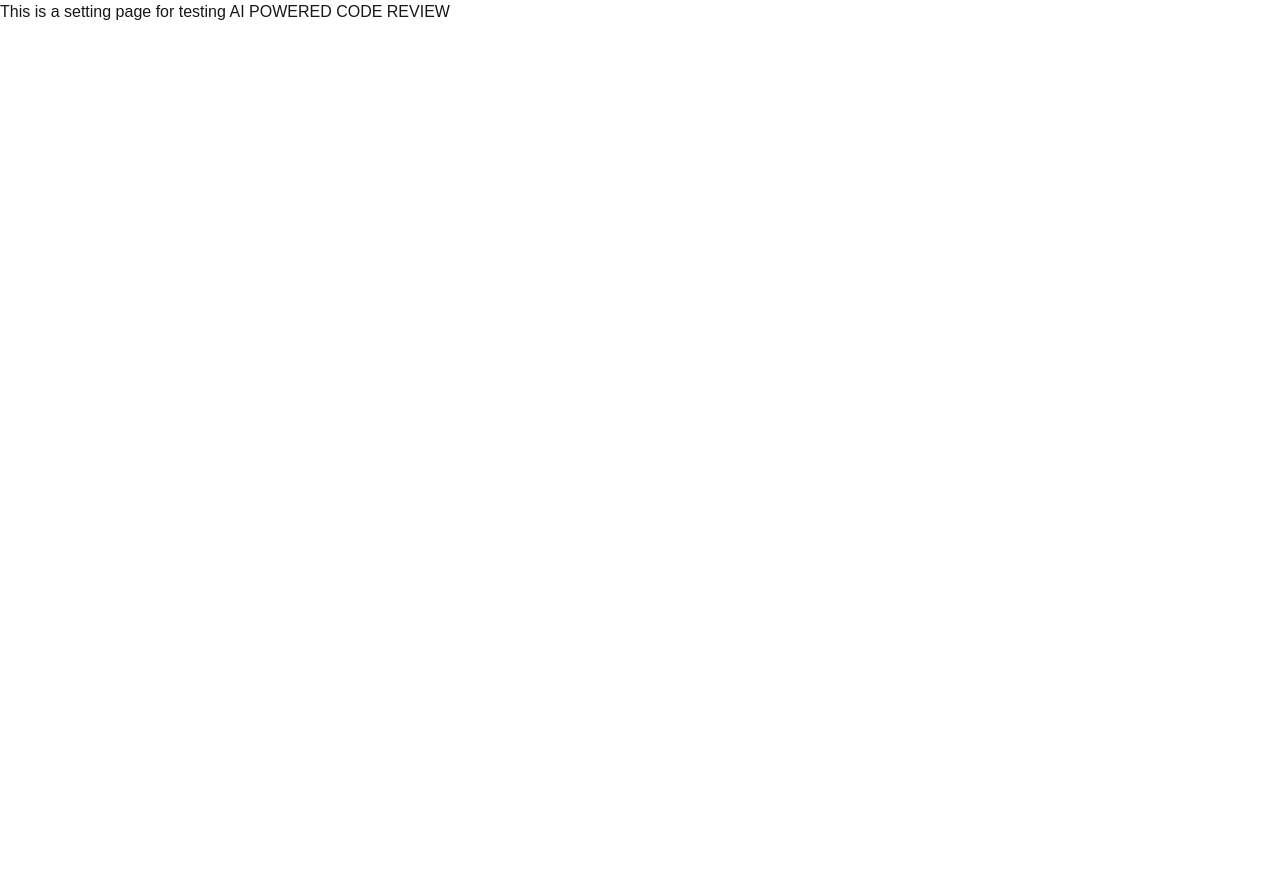
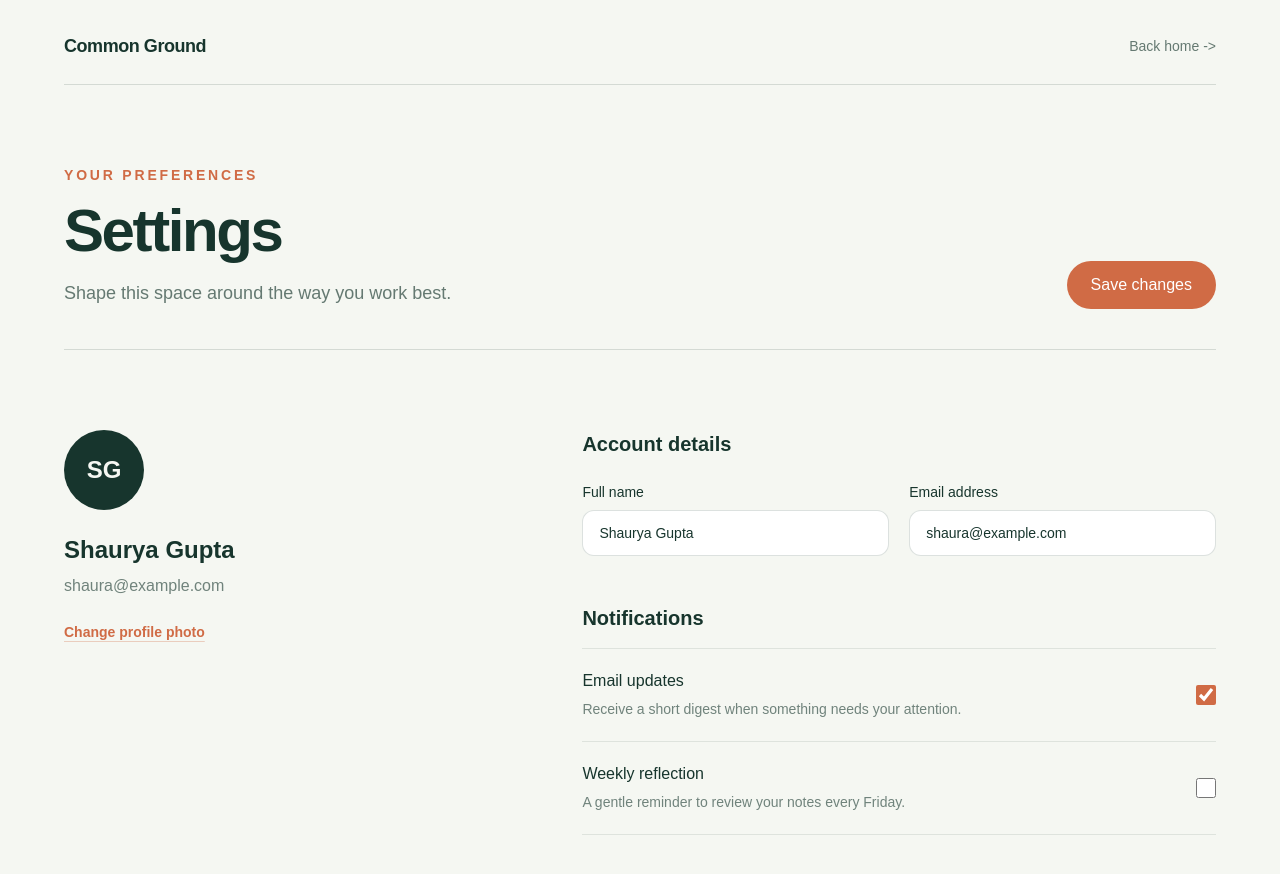
Before and after one commit to Shaurya9935/sample-project, a Next.js app: page /settings in a window 1280 px wide. Shown: the top 874 px of the page. Before the commit the page ends 800 px from the top, so only its background shows below. Built offline with nearby package versions, Linux system fonts and the light colour scheme.

Commit message:
Revamp SettingsPage component with enhanced layout, user preferences, and account details

```diff
--- a/app/settings/page.tsx
+++ b/app/settings/page.tsx
@@ -1,9 +1,90 @@
-import React from 'react'
+const settings = [
+  {
+    title: "Email updates",
+    description: "Receive a short digest when something needs your attention.",
+    checked: true,
+  },
+  {
+    title: "Weekly reflection",
+    description: "A gentle reminder to review your notes every Friday.",
+    checked: false,
+  },
+]
 
-const SettingsPage = () => {
+export default function SettingsPage() {
   return (
-    <div>This is a setting page for testing AI POWERED CODE REVIEW</div>
+    <main className="min-h-screen bg-[#f5f7f2] px-6 py-8 text-[#17352d] sm:px-10 lg:px-16">
+      <div className="mx-auto max-w-6xl">
+        <header className="flex items-center justify-between border-b border-[#17352d]/15 pb-6">
+          <a className="text-lg font-semibold tracking-tight" href="/home">
+            Common Ground
+          </a>
+          <a className="text-sm font-medium text-[#17352d]/65 transition-colors hover:text-[#d06b45]" href="/home">
+            Back home <span aria-hidden="true">-&gt;</span>
+          </a>
+        </header>
+
+        <section className="py-14 sm:py-20">
+          <p className="mb-4 text-sm font-semibold uppercase tracking-[0.2em] text-[#d06b45]">
+            Your preferences
+          </p>
+          <div className="flex flex-col justify-between gap-5 border-b border-[#17352d]/15 pb-10 sm:flex-row sm:items-end">
+            <div>
+              <h1 className="text-5xl font-semibold tracking-[-0.04em] sm:text-6xl">Settings</h1>
+              <p className="mt-4 max-w-xl text-lg leading-8 text-[#17352d]/65">
+                Shape this space around the way you work best.
+              </p>
+            </div>
+            <button className="rounded-full bg-[#d06b45] px-6 py-3 font-medium text-white transition-transform hover:-translate-y-0.5">
+              Save changes
+            </button>
+          </div>
+        </section>
+
+        <div className="grid gap-12 pb-20 lg:grid-cols-[0.8fr_1.2fr] lg:gap-24">
+          <section>
+            <div className="flex h-20 w-20 items-center justify-center rounded-full bg-[#17352d] text-2xl font-semibold text-[#f5f7f2]">
+              SG
+            </div>
+            <h2 className="mt-6 text-2xl font-semibold">Shaurya Gupta</h2>
+            <p className="mt-2 text-[#17352d]/60">shaura@example.com</p>
+            <button className="mt-6 text-sm font-semibold text-[#d06b45] underline decoration-[#d06b45]/30 underline-offset-4 hover:decoration-[#d06b45]">
+              Change profile photo
+            </button>
+          </section>
+
+          <div className="space-y-12">
+            <section>
+              <h2 className="text-xl font-semibold">Account details</h2>
+              <div className="mt-6 grid gap-5 sm:grid-cols-2">
+                <label className="text-sm font-medium">
+                  Full name
+                  <input className="mt-2 w-full rounded-xl border border-[#17352d]/15 bg-white px-4 py-3 font-normal outline-none transition-colors focus:border-[#d06b45]" defaultValue="Shaurya Gupta" />
+                </label>
+                <label className="text-sm font-medium">
+                  Email address
+                  <input className="mt-2 w-full rounded-xl border border-[#17352d]/15 bg-white px-4 py-3 font-normal outline-none transition-colors focus:border-[#d06b45]" defaultValue="shaura@example.com" type="email" />
+                </label>
+              </div>
+            </section>
+
+            <section>
+              <h2 className="text-xl font-semibold">Notifications</h2>
+              <div className="mt-4 divide-y divide-[#17352d]/10 border-y border-[#17352d]/10">
+                {settings.map((setting) => (
+                  <label className="flex cursor-pointer items-center justify-between gap-6 py-5" key={setting.title}>
+                    <span>
+                      <span className="block font-medium">{setting.title}</span>
+                      <span className="mt-1 block text-sm leading-6 text-[#17352d]/60">{setting.description}</span>
+                    </span>
+                    <input className="h-5 w-5 accent-[#d06b45]" type="checkbox" defaultChecked={setting.checked} />
+                  </label>
+                ))}
+              </div>
+            </section>
+          </div>
+        </div>
+      </div>
+    </main>
   )
 }
-
-export default SettingsPage
```
